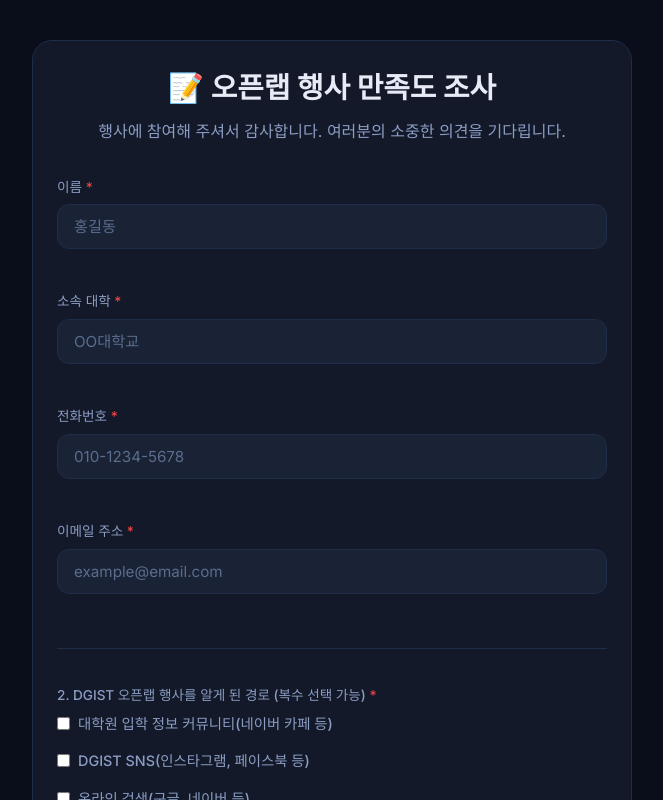
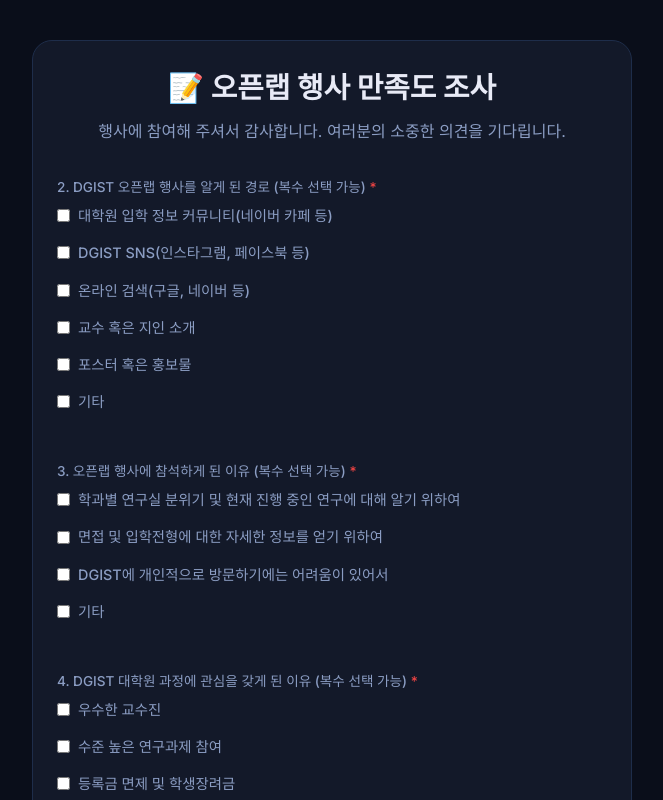
Before and after one commit to nunu0404/professor-interview-system, a Next.js app in the folder frontend/: page /survey in a window 1280 px wide. Shown: the top 800 px of the page, without its empty margins (308-971 px from the left). Built offline with nearby package versions, Linux system fonts and the light colour scheme.

Commit message:
feat: Make survey anonymous and fix application QR code dynamic URL

```diff
--- a/frontend/app/admin/surveys/page.tsx
+++ b/frontend/app/admin/surveys/page.tsx
@@ -151,9 +151,6 @@ export default function AdminSurveys() {
                         <thead>
                             <tr style={{ borderBottom: '2px solid var(--border)', textAlign: 'left' }}>
                                 <th style={{ padding: '12px 8px' }}>제출 일시</th>
-                                <th style={{ padding: '12px 8px' }}>이름</th>
-                                <th style={{ padding: '12px 8px' }}>소속 대학</th>
-                                <th style={{ padding: '12px 8px' }}>전화번호</th>
                                 <th style={{ padding: '12px 8px' }}>알게 된 경로 (Q2)</th>
                                 <th style={{ padding: '12px 8px' }}>참석 이유 (Q3)</th>
                                 <th style={{ padding: '12px 8px' }}>관심 이유 (Q4)</th>
@@ -167,9 +164,6 @@ export default function AdminSurveys() {
                                     <td style={{ padding: '12px 8px', color: 'var(--text3)' }}>
                                         {new Date(s.created_at).toLocaleString('ko-KR')}
                                     </td>
-                                    <td style={{ padding: '12px 8px', fontWeight: 600 }}>{s.name}</td>
-                                    <td style={{ padding: '12px 8px' }}>{s.affiliation}</td>
-                                    <td style={{ padding: '12px 8px' }}>{s.phone}</td>
                                     <td style={{ padding: '12px 8px' }}>{s.q2}</td>
                                     <td style={{ padding: '12px 8px' }}>{s.q3}</td>
                                     <td style={{ padding: '12px 8px' }}>{s.q4}</td>
--- a/frontend/app/api/export/surveys/route.ts
+++ b/frontend/app/api/export/surveys/route.ts
@@ -7,14 +7,14 @@ export async function GET() {
         const surveys = db.prepare('SELECT * FROM surveys ORDER BY created_at ASC').all() as Record<string, string>[];
 
         const header = [
-            '제출 일시', '이름', '소속 대학', '전화번호', '이메일 주소',
+            '제출 일시',
             'Q2. 알게 된 경로', 'Q3. 참석하게 된 이유', 'Q4. 관심을 갖게 된 이유',
             'Q5. 진학 결정에 도움', 'Q6. 개최 요일 선호도', 'Q7. 개선할 점'
         ].join(',');
 
         const rows = surveys.map(s =>
             [
-                s.created_at, s.name, s.affiliation, s.phone, s.email,
+                s.created_at,
                 s.q2, s.q3, s.q4,
                 s.q5, s.q6, s.q7 || ''
             ].map(v => `"${String(v).replace(/"/g, '""')}"`).join(',')
--- a/frontend/app/api/surveys/route.ts
+++ b/frontend/app/api/surveys/route.ts
@@ -15,24 +15,19 @@ export async function GET() {
 export async function POST(request: Request) {
     try {
         const body = await request.json();
-        const { name, affiliation, phone, email, q2, q3, q4, q5, q6, q7 } = body;
+        const { q2, q3, q4, q5, q6, q7 } = body;
 
-        if (!name || !affiliation || !phone || !email || !q2 || !q3 || !q4 || !q5 || !q6) {
+        if (!q2 || !q3 || !q4 || !q5 || !q6) {
             return NextResponse.json({ error: '필수 항목이 누락되었습니다.' }, { status: 400 });
         }
 
         const db = getDb();
 
-        const existing = db.prepare('SELECT id FROM surveys WHERE phone = ?').get(phone);
-        if (existing) {
-            return NextResponse.json({ error: '이미 해당 전화번호로 제출된 설문 내역이 있습니다.' }, { status: 409 });
-        }
-
         const stmt = db.prepare(`
             INSERT INTO surveys (name, affiliation, phone, email, q2, q3, q4, q5, q6, q7)
             VALUES (?, ?, ?, ?, ?, ?, ?, ?, ?, ?)
         `);
-        const result = stmt.run(name, affiliation, phone, email, q2, q3, q4, q5, q6, q7 || '');
+        const result = stmt.run('', '', '', '', q2, q3, q4, q5, q6, q7 || '');
 
         return NextResponse.json({ success: true, id: result.lastInsertRowid });
     } catch (error) {
--- a/frontend/app/page.tsx
+++ b/frontend/app/page.tsx
@@ -62,7 +62,7 @@ export default function QRPage() {
                     <div className="qr-box">
                         {/* eslint-disable-next-line @next/next/no-img-element */}
                         <img
-                            src="/api/qr"
+                            src={`/api/qr?url=${encodeURIComponent(applyUrl)}`}
                             alt="신청 QR 코드"
                             className="qr-image"
                             style={{ display: 'block' }}
--- a/frontend/app/survey/page.tsx
+++ b/frontend/app/survey/page.tsx
@@ -94,27 +94,7 @@ export default function SurveyPage() {
                 </div>
 
                 <form onSubmit={handleSubmit} style={{ display: 'flex', flexDirection: 'column', gap: 24 }}>
-                    <div className="form-group">
-                        <label className="form-label">이름 <span style={{ color: 'var(--danger)' }}>*</span></label>
-                        <input type="text" name="name" className="form-input" required placeholder="홍길동" />
-                    </div>
 
-                    <div className="form-group">
-                        <label className="form-label">소속 대학 <span style={{ color: 'var(--danger)' }}>*</span></label>
-                        <input type="text" name="affiliation" className="form-input" required placeholder="OO대학교" />
-                    </div>
-
-                    <div className="form-group">
-                        <label className="form-label">전화번호 <span style={{ color: 'var(--danger)' }}>*</span></label>
-                        <input type="tel" name="phone" className="form-input" required placeholder="010-1234-5678" />
-                    </div>
-
-                    <div className="form-group">
-                        <label className="form-label">이메일 주소 <span style={{ color: 'var(--danger)' }}>*</span></label>
-                        <input type="email" name="email" className="form-input" required placeholder="example@email.com" />
-                    </div>
-
-                    <hr style={{ border: 0, borderTop: '1px solid var(--border)', margin: '12px 0' }} />
 
                     <div className="form-group">
                         <label className="form-label">2. DGIST 오픈랩 행사를 알게 된 경로 (복수 선택 가능) <span style={{ color: 'var(--danger)' }}>*</span></label>
```
